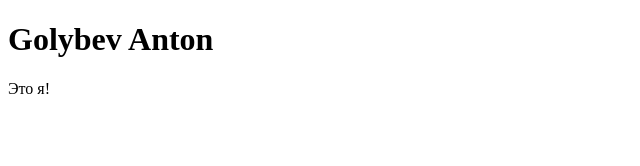
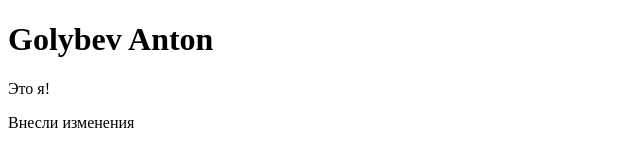
Before and after one commit to AntonGolybev/SecondRep, a plain HTML site: page index.html in a window 1280 px wide. Shown: the whole page, without its empty margins (0-640 px from the left). Drawn offline with Linux system fonts and the light colour scheme.

Commit message:
сообщение коммита

```diff
--- a/index.html
+++ b/index.html
@@ -9,5 +9,6 @@
 <body>
   <h1>Golybev Anton</h1>
   <p>Это я!</p>
+  <p>Внесли изменения</p>
 </body>
 </html>
```
